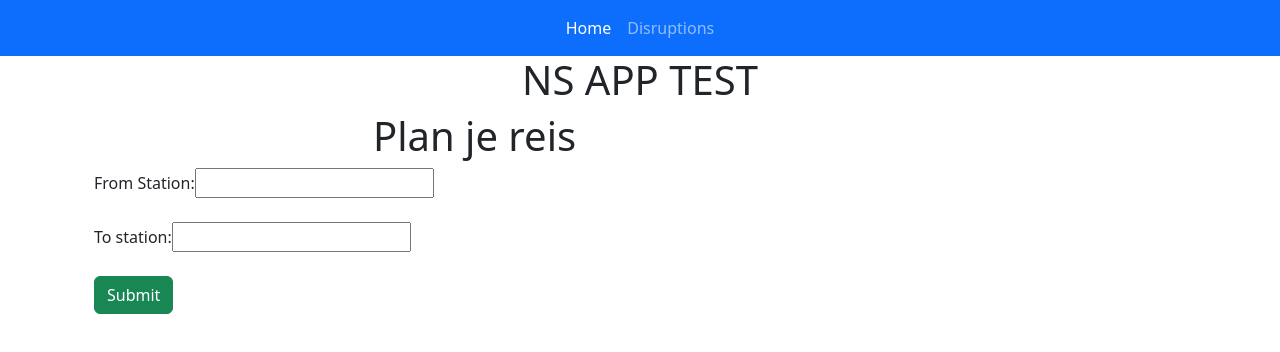
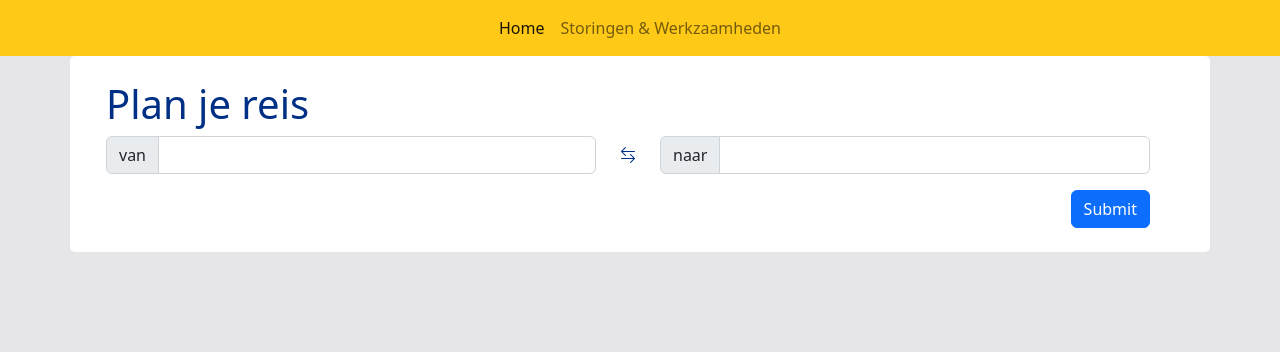
Before and after one commit to Bobba9882/NS-Frontend, an Angular app in the folder Station-Frontend/: page /home in a window 1280 px wide. Shown: the top 352 px of the page. Built offline with nearby package versions, Linux system fonts and the light colour scheme.

Commit message:
worked on css of the home page

```diff
--- a/Station-Frontend/src/app/app.component.html
+++ b/Station-Frontend/src/app/app.component.html
@@ -1,14 +1,13 @@
-<nav class="navbar navbar-expand-sm bg-primary navbar-dark justify-content-center">
+<nav class="navbar navbar-expand-sm justify-content-center" style="background-color: #FFC917;">
   <ul class="navbar-nav">
     <li class="nav-item">
       <a routerLink="home" routerLinkActive="active" class="nav-link ">Home</a>
     </li>
     <li class="nav-item">
-      <a routerLink="disruptions" routerLinkActive="active" class="nav-link">Disruptions</a>
+      <a routerLink="disruptions" routerLinkActive="active" class="nav-link">Storingen & Werkzaamheden</a>
     </li>
   </ul>
 </nav>
-<h1 class="text-center">NS APP TEST</h1>
 <div class="container">
 <router-outlet></router-outlet>
 </div>
--- a/Station-Frontend/src/app/trip-home/trip-home.component.html
+++ b/Station-Frontend/src/app/trip-home/trip-home.component.html
@@ -1,46 +1,112 @@
-<div class="container">
-  <div class="row justify-content-center">
-    <div class="col-6">
+<div class="mt-xxl-5">
+
+  <!--  header-->
+  <div class="row p-4" style="background-color: white; border-radius: 5px">
+    <div class="row">
+      <div class="col-auto">
         <h1>Plan je reis</h1>
       </div>
     </div>
 
+
+    <!--    input form-->
     <div class="row justify-content-center">
       <form (ngSubmit)="onSubmit()">
-      <div>
-        <label for="fromStation">
-          From Station:
-        </label>
-        <input id = "fromStation" type="text" [(ngModel)]="fromStation" name="fromStation">
+        <div class="row mb-3">
+          <div class="input-group col-md">
+            <span class="input-group-text">van</span>
+            <input id="fromStation" type="text" [(ngModel)]="fromStation" name="fromStation" class="form-control">
           </div>
-      <br>
-      <div>
-        <label for="toStation">
-          To station:
-        </label>
-        <input id = "toStation" type="text" [(ngModel)]="toStation" name="toStation">
+          <div class="col-auto align-self-center">
+            <i class="bi bi-arrow-left-right"></i>
           </div>
-      <br>
-      <button class="btn btn-success" type="submit">Submit</button>
+          <div class="input-group col-md">
+            <span class="input-group-text">naar</span>
+            <input id="toStation" type="text" [(ngModel)]="toStation" name="toStation" class="form-control">
+          </div>
+        </div>
+        <div class="row justify-content-end">
+          <div class="col-auto">
+            <button class="btn btn-primary" type="submit">Submit</button>
+          </div>
+        </div>
       </form>
     </div>
+  </div>
 
-  <div class="row justify-content-center" *ngIf="Trips">
-    <ol class="col-3">
-      <li *ngFor="let trip of Trips" style="list-style: none; color: #003082">
-        <div class="card" style="margin-bottom: 5px">
-          <div class="card-header">
+
+  <div class="row pt-4" *ngIf="Trips">
+    <!--    shows trips on side-->
+    <ul class="col-4 list-group">
+      <div class="list-group-item list-group-item-action p-3" *ngFor="let trip of Trips; let i = index"
+           [attr.data-index]="i" style="list-style: none" (click)="onSelect(i)">
+        <div>
           {{ trip.legs[0].origin.plannedDateTime | date : "HH:mm"}}
           <i class="bi bi-arrow-right"></i>
-            {{ trip.legs[0].destination.plannedDateTime | date : "HH:mm"}}
+          {{ trip.legs[trip.legs.length - 1].destination.plannedDateTime | date : "HH:mm"}}
         </div>
-          <div class="card-body">
-            {{trip.plannedDurationInMinutes}} minutes
+        <div>
+          {{trip.plannedDurationInMinutes}} minuten
         </div>
       </div>
+    </ul>
+
+    <!--    code for the selected trip-->
+    <div class="col ms-auto" style="background-color: white; border-radius: 5px" *ngIf="selectedTrip">
+      <div class="row p-4">
+
+        <!--        arrival and department times-->
+        <div class="col-auto">
+          <div class="row">
+            <p class="fw-light m-0">Vertrek</p>
+          </div>
+          <div class="row">
+            <h4 class="m-0">
+              {{ selectedTrip.legs[0].origin.plannedDateTime | date : "HH:mm"}}
+            </h4>
+          </div>
+        </div>
+
+        <div class="col-auto align-self-end">
+          <i class="bi bi-arrow-right"></i>
+        </div>
+
+        <div class="col-auto">
+          <div class="row">
+            <p class="fw-light m-0">Aankomst</p>
+          </div>
+          <div class="row">
+            <h4 class="m-0">
+              {{ selectedTrip.legs[selectedTrip.legs.length - 1].destination.plannedDateTime | date : "HH:mm"}}
+            </h4>
+          </div>
+        </div>
+
+        <!--        more information e.g tracks and time-->
+        <div class="col ms-auto">
+          <div class="row justify-content-end">
+            <i class="bi bi-clock col-auto"></i>
+            <p class="col-auto p-0 m-0">{{selectedTrip.plannedDurationInMinutes}} minuten</p>
+          </div>
+          <div class="row justify-content-end">
+            <p class="col-auto m-0">spoor {{selectedTrip.legs[0].origin.plannedTrack}}</p>
+          </div>
+        </div>
+      </div>
+
+
+      <!--      the route that is taken-->
+      <div class="row justify-content-center">
+        <ol>
+
+          <li>{{selectedTrip.legs[0].origin.name}}</li>
+
+          <li *ngFor="let stop of selectedTrip.legs">
+            {{stop.destination.name}}
           </li>
         </ol>
-    <div class="col-9">
+      </div>
+
 
     </div>
   </div>
--- a/Station-Frontend/src/app/trip-home/trip-home.component.ts
+++ b/Station-Frontend/src/app/trip-home/trip-home.component.ts
@@ -15,6 +15,8 @@
 
   Trips: Trip[]
 
+  selectedTrip : Trip
+
   ngOnInit(): void {
   }
 
@@ -25,8 +27,13 @@
     this.fromStation = this.titlecasePipe.transform(this.fromStation)
     this.toStation = this.titlecasePipe.transform(this.toStation)
     this.tripsService.getTrips(this.fromStation, this.toStation).subscribe({
-      next: value => this.Trips = value.trips
+      next: value => this.Trips = value.trips,
+      complete: () => this.selectedTrip = this.Trips[2]
     })
   }
 
+  onSelect(id: number) {
+    this.selectedTrip = this.Trips[id]
+  }
+
 }
--- a/Station-Frontend/src/index.html
+++ b/Station-Frontend/src/index.html
@@ -7,7 +7,7 @@
   <meta name="viewport" content="width=device-width, initial-scale=1">
   <link rel="icon" type="image/x-icon" href="favicon.ico">
 </head>
-<body>
+<body style="background-color: #E6E6E9">
   <app-root></app-root>
 </body>
 </html>
--- a/Station-Frontend/src/styles.css
+++ b/Station-Frontend/src/styles.css
@@ -1,3 +1,7 @@
 /* You can add global styles to this file, and also import other style files */
 @import "~bootstrap/dist/css/bootstrap.min.css";
 @import url("https://cdn.jsdelivr.net/npm/bootstrap-icons@1.9.1/font/bootstrap-icons.css");
+
+*{
+  color: #003085;
+}
```
Lines whose indentation alone changed are shown as unchanged.
